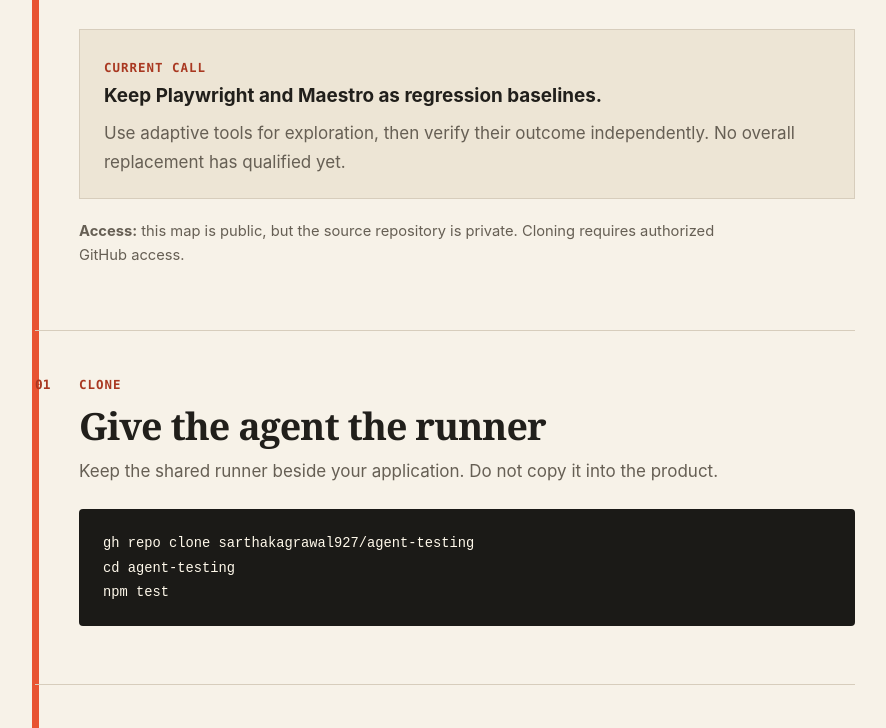
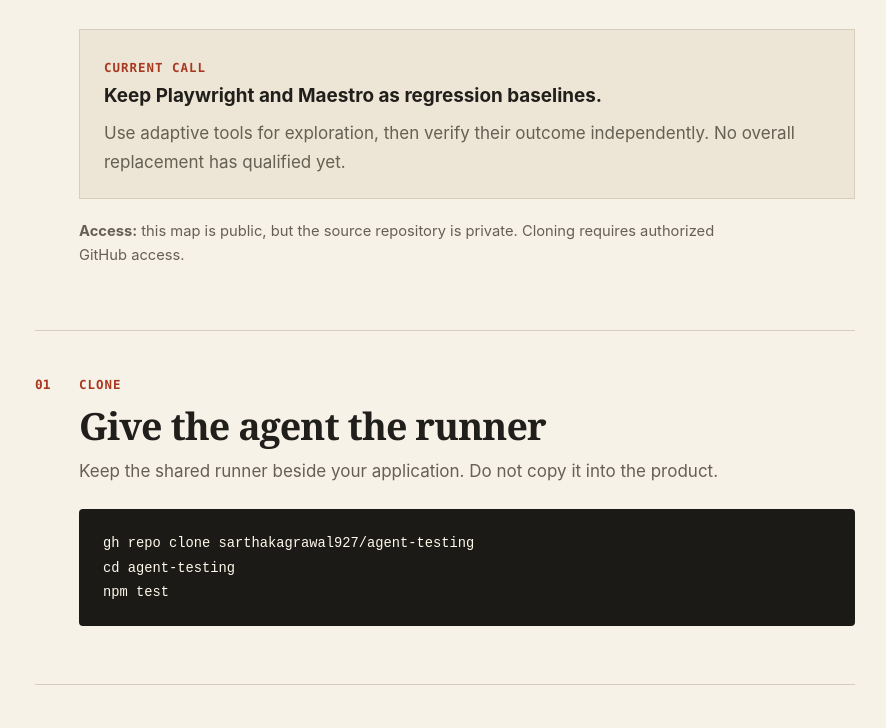
Before and after one commit to sarthakagrawal927/agent-testing, a website: page site/index.html in a window 1280 px wide. Shown: the part 385-1113 px from the top of the page, without its empty margins (195-1081 px from the left). Drawn offline with Linux system fonts and the light colour scheme.

Commit message:
fix(site): remove orange page rule (#7)

```diff
--- a/site/styles.css
+++ b/site/styles.css
@@ -20,9 +20,7 @@
 body {
   margin: 0;
   color: var(--ink);
-  background:
-    linear-gradient(90deg, var(--accent) 0 7px, transparent 7px) calc(50% - 410px) 0 / 7px 100% no-repeat,
-    var(--paper);
+  background: var(--paper);
   font-size: 17px;
   line-height: 1.65;
 }
```
Also changed, not shown: artifacts/design/after-1440.png.
